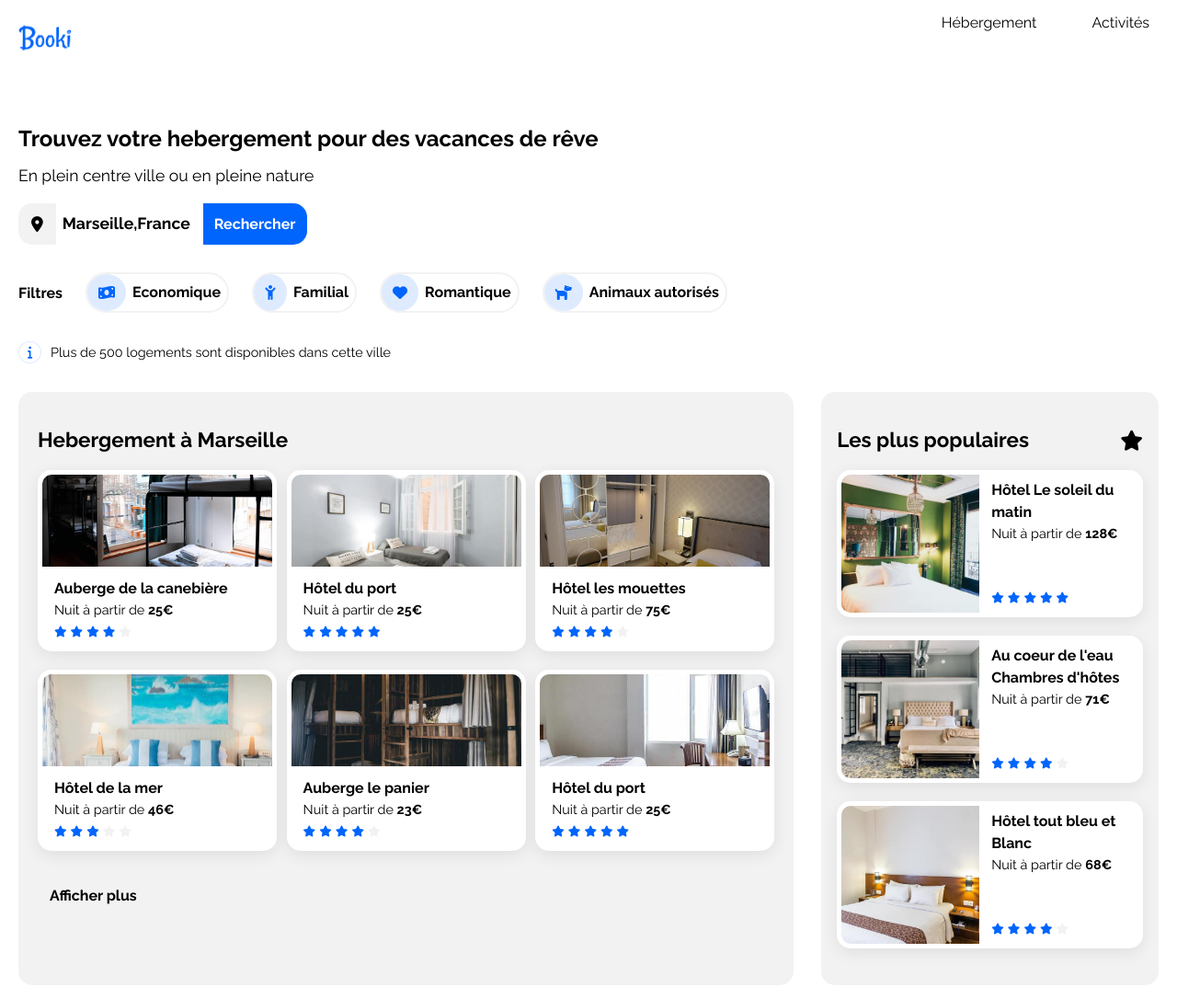
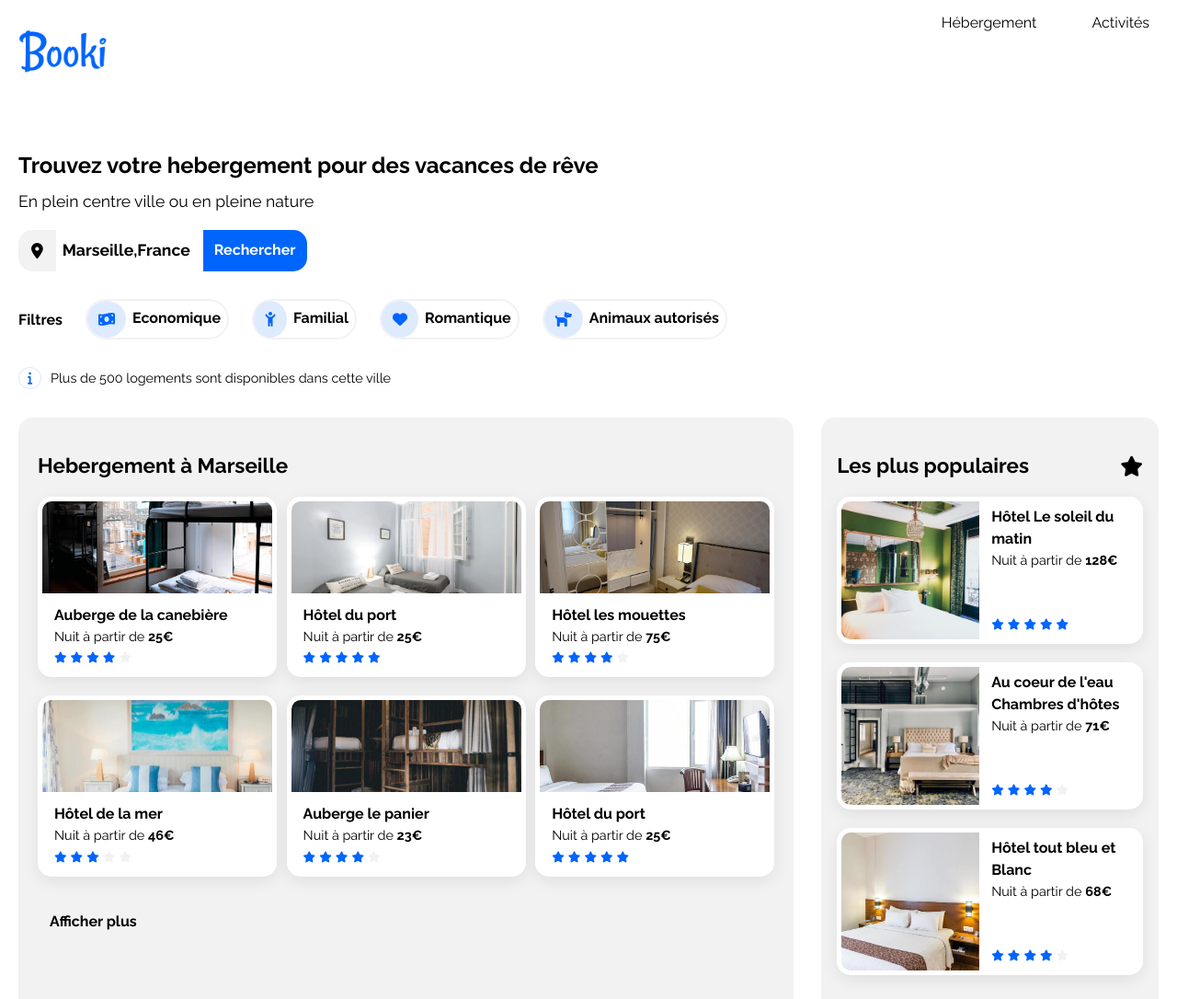
Before and after one commit to Julien2195/Projet2-Booki, a plain HTML site: page index.html in a window 1280 px wide. Shown: the top 1086 px of the page at 92% size. Drawn offline with Linux system fonts and the light colour scheme; files that its build step writes are made by us from their sources.

Commit message:
fix width logo booki

```diff
--- a/css/styles.css
+++ b/css/styles.css
@@ -30,7 +30,7 @@ header {
 }
 
 header img {
-    width: 130px;
+    width: 190px;
 }
 
 header ul {
```
